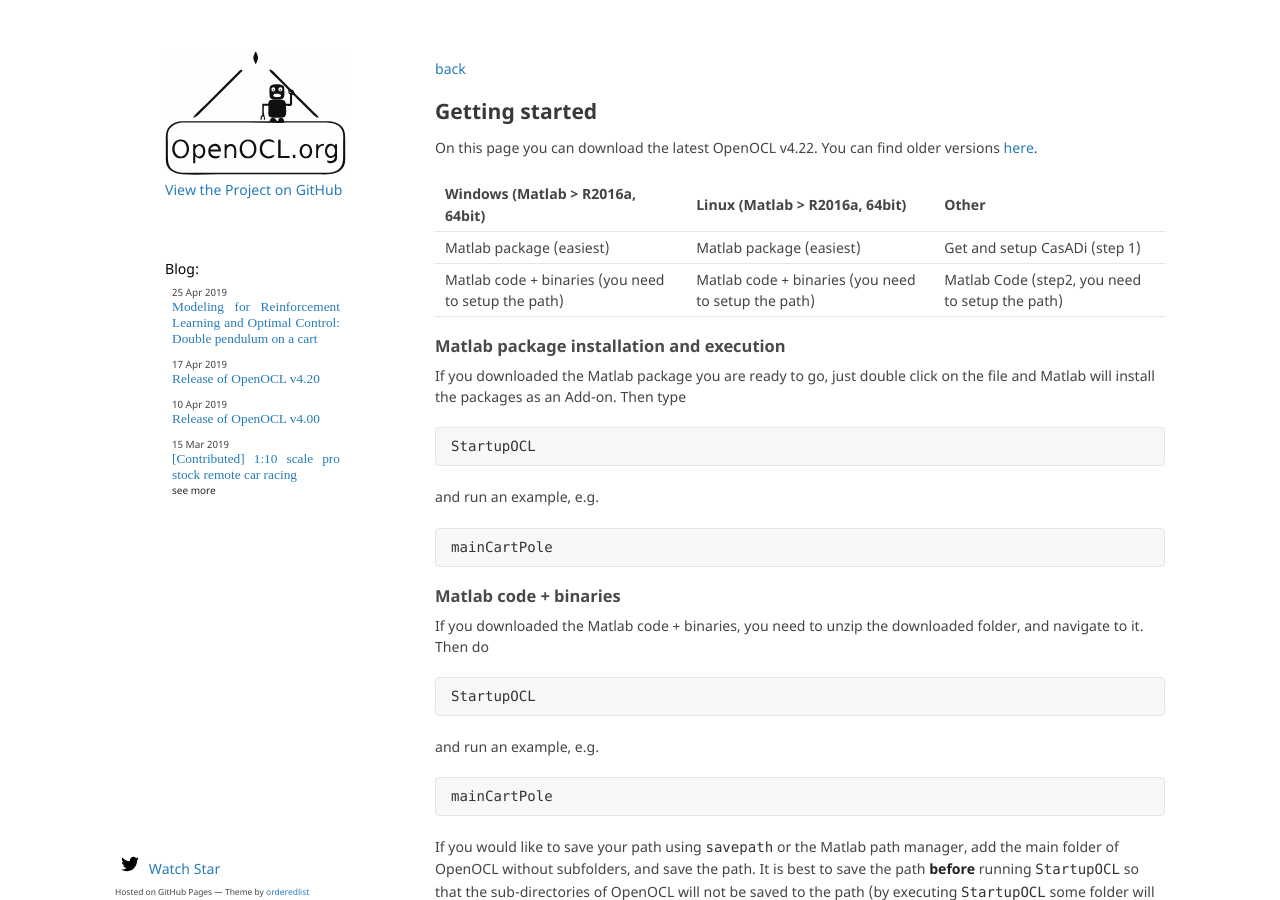
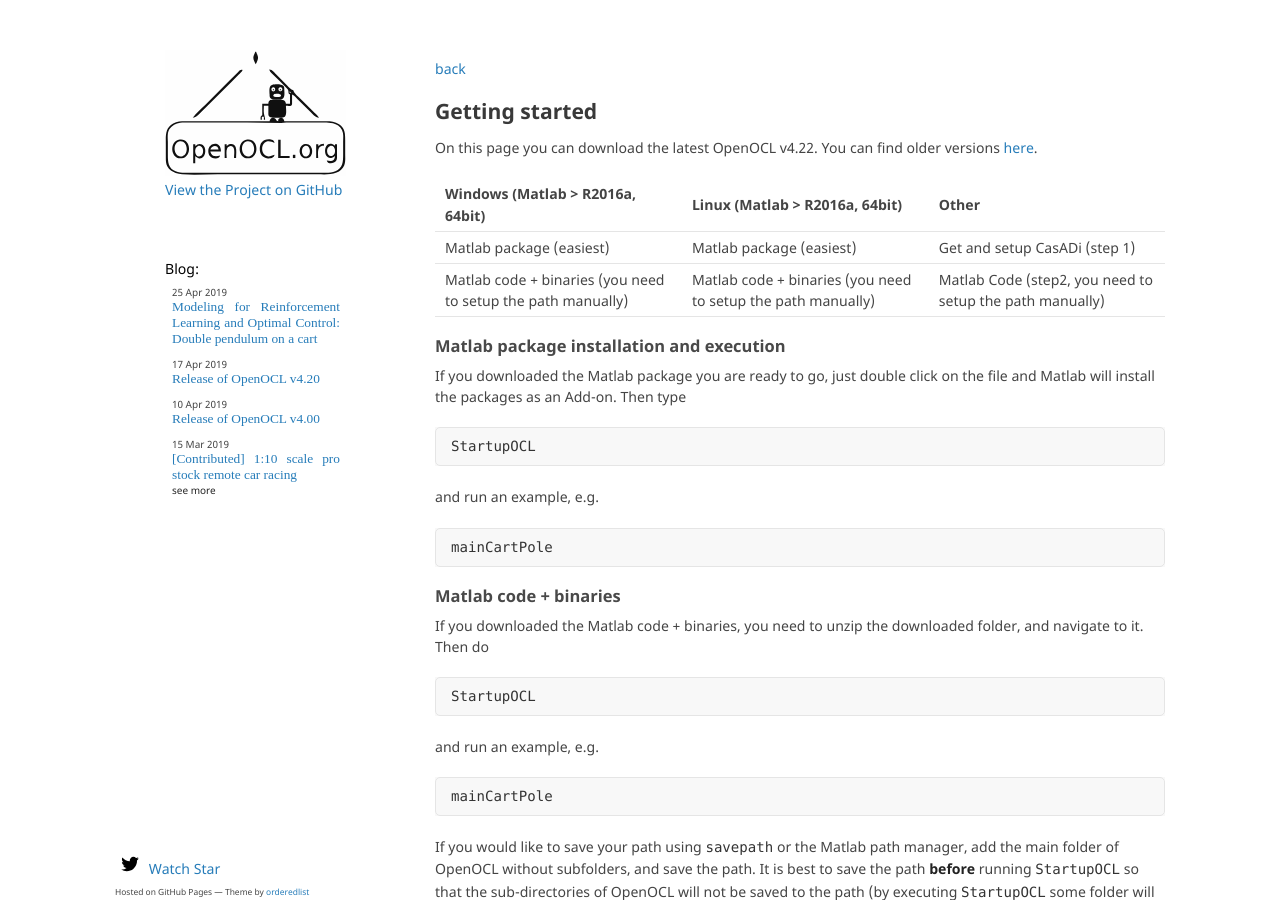
Before and after one commit to OpenOCL/openocl.github.io, a Jekyll site: the page built from get-started-42.md, in a window 1280 px wide and 900 px high. Built offline with Jekyll 4.4.1, drawn with Linux system fonts in a browser that asks for light colours; some web fonts are replaced; our own code applies the rules of GitHub Pages for plain Markdown files.

Commit message:
Update get-started-42.md

```diff
--- a/get-started-42.md
+++ b/get-started-42.md
@@ -11,7 +11,7 @@
 | Windows (Matlab > R2016a, 64bit)   | Linux (Matlab > R2016a, 64bit)   | Other  |
 |:----------|:--------|:---------|
 | Matlab package (easiest) | Matlab package (easiest) | Get and setup CasADi (step 1) |
-| Matlab code + binaries (you need to setup the path) | Matlab code + binaries (you need to setup the path) | Matlab Code (step2, you need to setup the path)  |
+| Matlab code + binaries (you need to setup the path manually) | Matlab code + binaries (you need to setup the path manually) | Matlab Code (step2, you need to setup the path manually)  |
 
 ### Matlab package installation and execution
 
```
